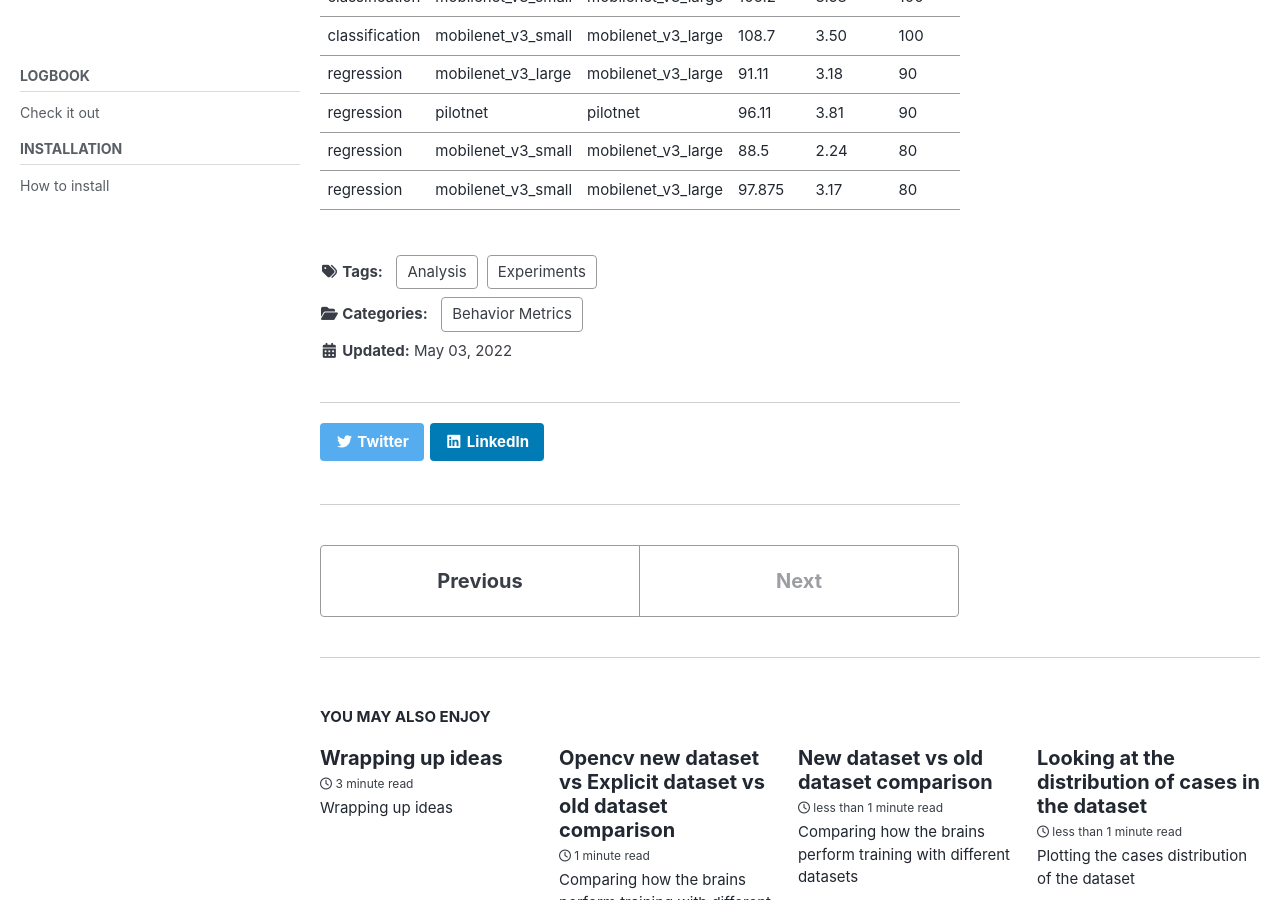
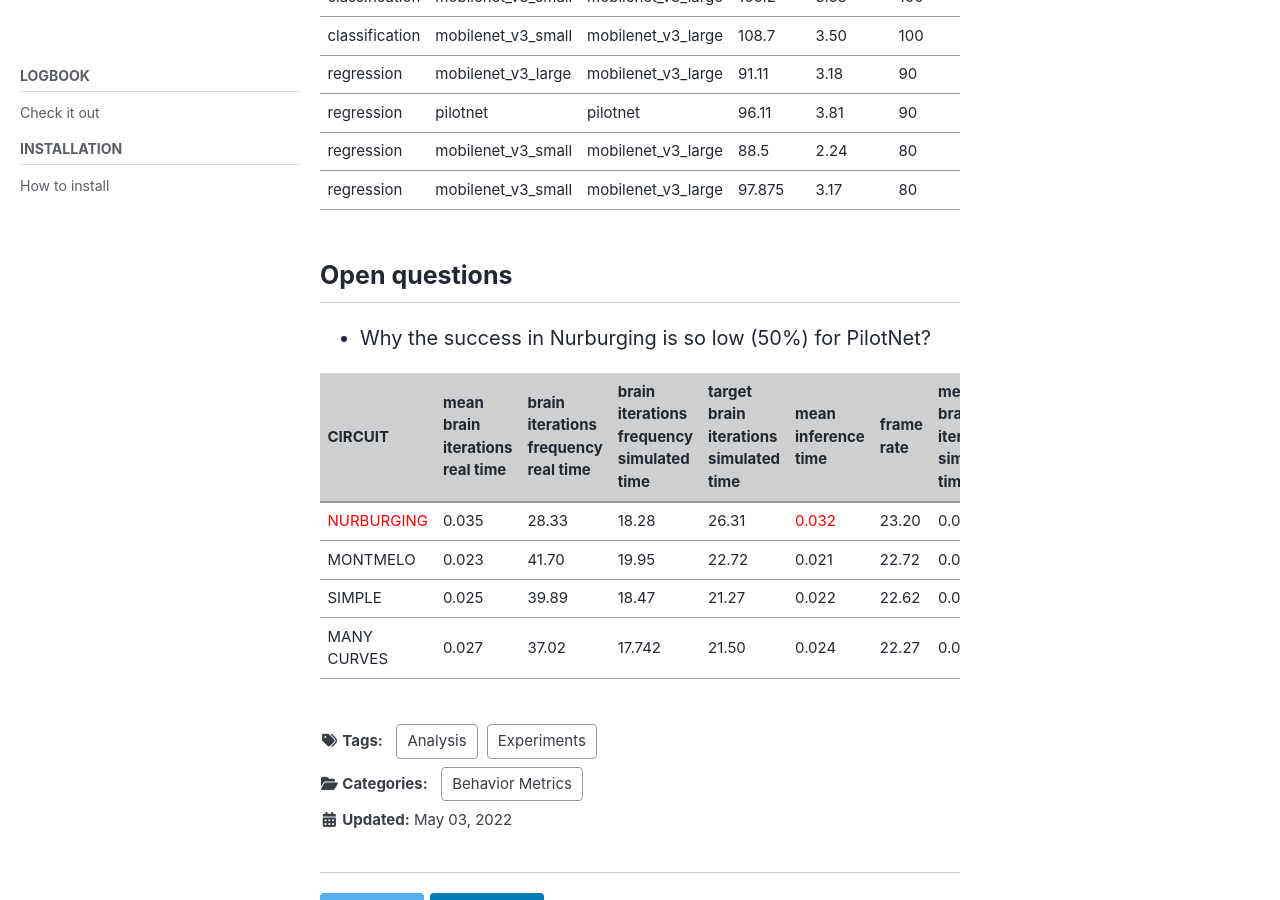
Before and after one commit to RoboticsLabURJC/2019-phd-sergio-paniego, a Jekyll site: the page built from docs/_posts/2022-05-03-analyzing-experiments-classification-regression.md, in a window 1280 px wide and 900 px high, scrolled down 1780 px. Built offline with Jekyll 4.4.1, drawn with Linux system fonts in a browser that asks for light colours; cached includes are drawn as plain includes; nearby versions of some CDN libraries; some of the changed text lies outside the part shown.

Commit message:
updated blog post

```diff
--- a/docs/_posts/2022-05-03-analyzing-experiments-classification-regression.md
+++ b/docs/_posts/2022-05-03-analyzing-experiments-classification-regression.md
@@ -25,29 +25,29 @@ Experiments conduced using Montmeló circuit with different classification and r
 As we can see on the following table, the more time the brain spends on inferencing, the lower the success ratio.
 
 | Mean inference time | brain_iterations_frequency_simulated_time | Success ratio |
-|--|---|---|
-| 0.1102177578 | 8.489471774 | 0 |
-| 0.1097273208 | 9.087081608 | 0 |
-| 0.1089397428 | 8.826833574 | 0 |
-| 0.108384775 | 8.611706416 | 0 |
-| 0.08469425758 | 10.39180166 | 0 |
-| 0.08176505948 | 11.83541062 | 0 |
-| 0.06180069967 | 18.54519817 | 0 |
-| 0.05832424202 | 16.10134917 | 40 |
-| 0.05663843244 | 16.91381077 | 10 |
-| 0.05654587854 | 16.74553374 | 10 |
-| 0.05617845177 | 17.19212514 | 30 |
-| 0.05601816702 | 17.0677267 | 40 |
-| 0.05587896598 | 16.54422074 | 100 |
-| 0.05159521093 | 17.27328385 | 90 |
-| 0.05100311045 | 17.98406404 | 40 |
-| 0.04423760964 | 18.3121465 | 80 |
-| 0.04390220998 | 18.23390419 | 100 |
-| 0.03166032962 | 18.57335699 | 70 |
-| 0.03142367519 | 18.17389982 | 80 |
-| 0.02815542527 | 17.7724807 | 30 |
-| 0.02796182987 | 18.45898923 | 30 |
-| 0.02129336391 | 19.6270721 |90 |
+|---------------------|---|---|
+| 0.1102177578        | 8.489471774 | 0 |
+| 0.1097273208        | 9.087081608 | 0 |
+| 0.1089397428        | 8.826833574 | 0 |
+| 0.108384775         | 8.611706416 | 0 |
+| 0.08469425758       | 10.39180166 | 0 |
+| 0.08176505948       | 11.83541062 | 0 |
+| 0.06180069967       | 18.54519817 | 0 |
+| 0.05832424202       | 16.10134917 | 40 |
+| 0.05663843244       | 16.91381077 | 10 |
+| 0.05654587854       | 16.74553374 | 10 |
+| 0.05617845177       | 17.19212514 | 30 |
+| 0.05601816702       | 17.0677267 | 40 |
+| 0.05587896598       | 16.54422074 | 100 |
+| 0.05159521093       | 17.27328385 | 90 |
+| 0.05100311045       | 17.98406404 | 40 |
+| 0.04423760964       | 18.3121465 | 80 |
+| 0.04390220998       | 18.23390419 | 100 |
+| 0.03166032962       | 18.57335699 | 70 |
+| 0.03142367519       | 18.17389982 | 80 |
+| 0.02815542527       | 17.7724807 | 30 |
+| 0.02796182987       | 18.45898923 | 30 |
+| 0.02129336391       | 19.6270721 |90 |
 
 
 # Classification vs regression
@@ -58,10 +58,23 @@ As we can see on the following table, the more time the brain spends on inferenc
 * Regression is actually better than classification!
 
 | Mode | net | net| Lap seconds | Mean Position deviation |  Success ratio |
-|--|---|---|---|---|
+|---|---|---|---|---|---|
 | classification | mobilenet_v3_small |	mobilenet_v3_large | 106.2 | 3.58 | 100 |
 | classification | mobilenet_v3_small |	mobilenet_v3_large | 108.7 | 3.50 | 100 |
 | regression | mobilenet_v3_large | mobilenet_v3_large | 91.11 | 3.18 | 90 |
 | regression | pilotnet | pilotnet  | 96.11| 3.81 | 90 |
 | regression | mobilenet_v3_small | mobilenet_v3_large | 88.5 | 2.24 | 80 |
 | regression | mobilenet_v3_small | mobilenet_v3_large | 97.875 | 3.17 | 80 |
+
+
+## Open questions
+
+* Why the success in Nurburging is so low (50%) for PilotNet?
+
+
+| CIRCUIT | mean brain iterations real time  | brain iterations frequency real time | brain iterations frequency simulated time | target brain iterations simulated time | mean inference time | frame rate | mean brain iterations simulated time | real time factor | success ratio |
+|---|---|---|---|---|---|---|---|---|---|
+| <span style="color:red">NURBURGING</span> | 0.035 | 28.33  | 18.28 | 26.31 | <span style="color:red">0.032</span> | 23.20 | 0.0546 | <span style="color:red">0.76</span> | <span style="color:red">50</span>|
+| MONTMELO | 0.023 | 41.70  | 19.95 | 22.72 | 0.021 | 22.72 | 0.0501 | 0.87 | 90 |
+| SIMPLE | 0.025 | 39.89  | 18.47 | 21.27 | 0.022 | 22.62 | 0.0541 | 0.938 | 100 |
+| MANY CURVES | 0.027 | 37.02  | 17.742 | 21.50 | 0.024 | 22.27 | 0.05636 | 0.93 | 70 |
```
